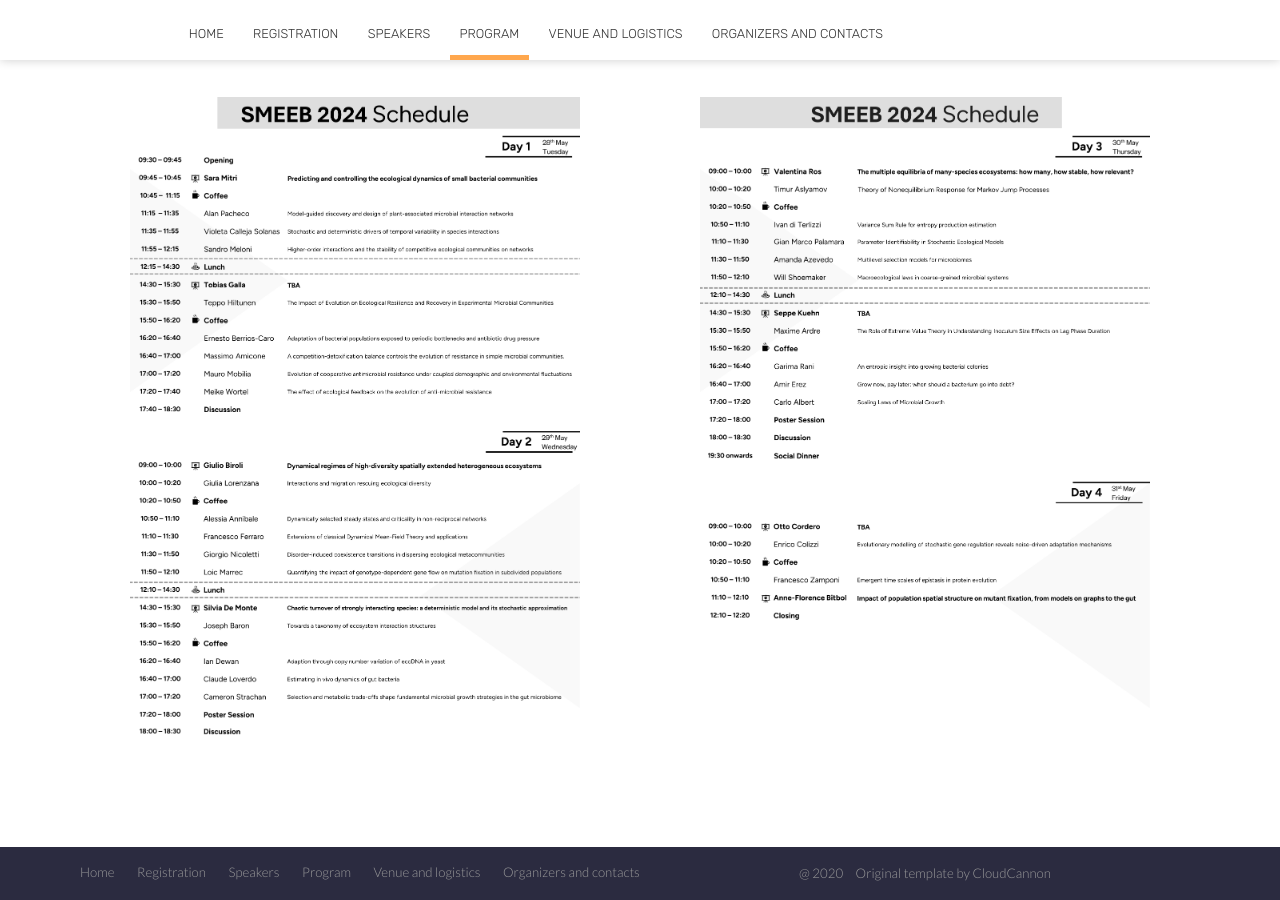
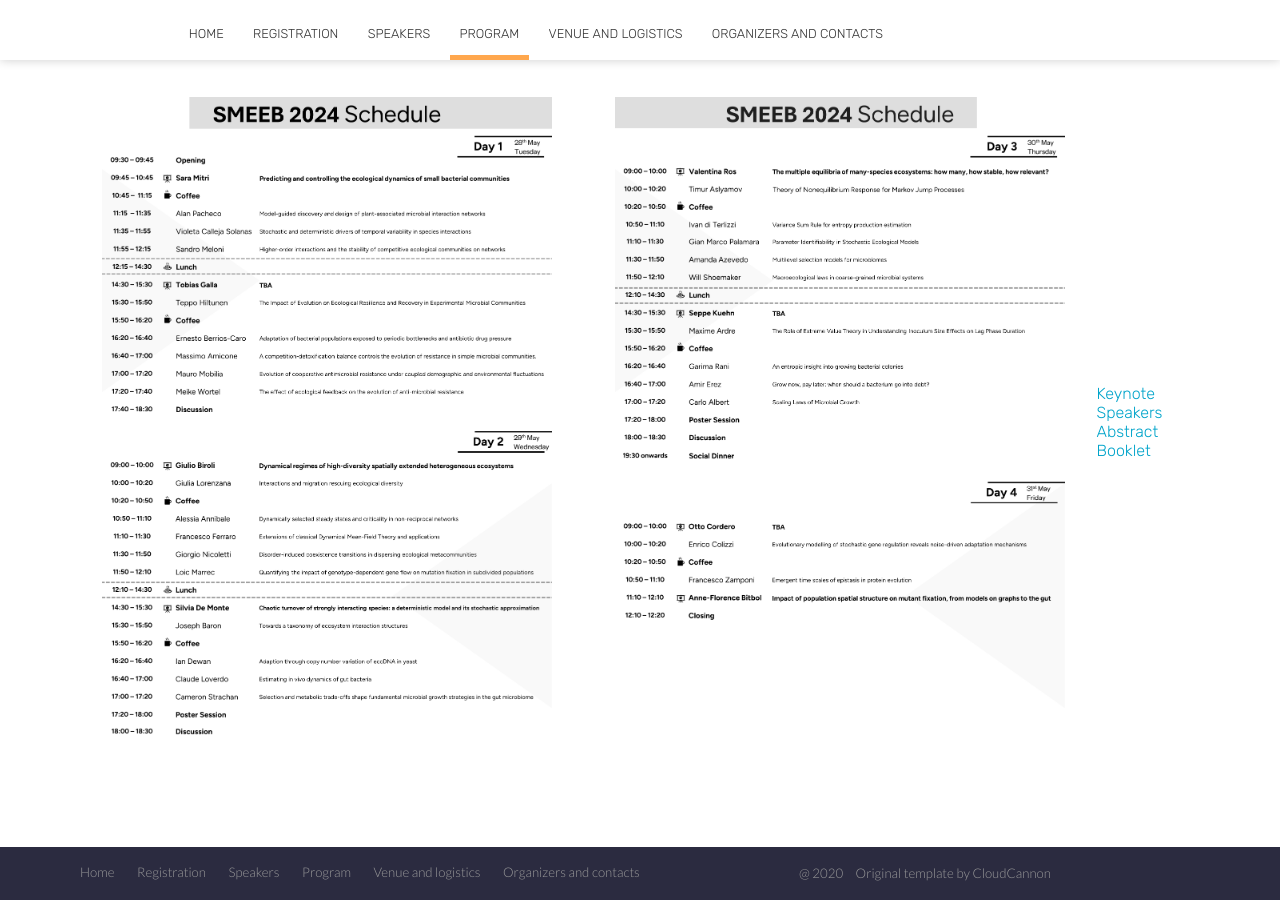
Before and after one commit to liphlab/SMEEB2024, a Jekyll site: the page built from program.html, in a window 1280 px wide and 900 px high, scrolled down 2089 px. Built offline with Jekyll 4.4.1, drawn with Linux system fonts in a browser that asks for light colours; nearby versions of some CDN libraries.

Commit message:
abstract booklet uploaded

```diff
--- a/program.html
+++ b/program.html
@@ -41,6 +41,8 @@ image: /new_imgs/DallE-background-program.png
       <div class="image-container">
          <img class="editable" src="/SMEEB2024/files/smeeb_schedule_nice_2.png" alt="" class="responsive-image"/>
       </div>
+      <a href="/SMEEB2024/files/Keynote_Abstract_Booklet.pdf" target="blank">Keynote Speakers Abstract Booklet</a>
+
 	</div>
 </section>
 
```
Also changed, not shown: 1 other file.
